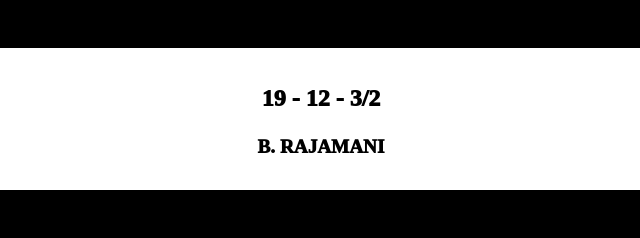
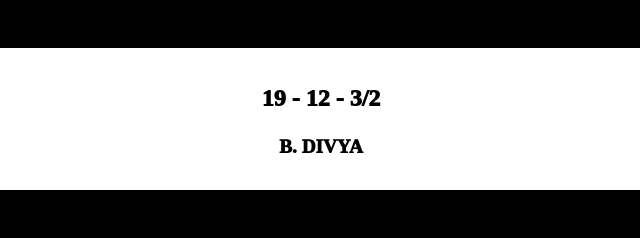
Before and after one commit to kalyan-raparthi/num, a plain HTML site: page index.html in a window 1280 px wide. Shown: the part 9661-9899 px from the top of the page, 319-959 px from the left. Drawn offline with Linux system fonts and the light colour scheme.

Commit message:
NAME CHANGES.

```diff
--- a/index.html
+++ b/index.html
@@ -216,7 +216,7 @@
         </div>
         <div class="section">
             <p class="in-00">19 -  12 -  3/2</p>
-            <p class="in-01">B. RAJAMANI</p>
+            <p class="in-01">B. DIVYA</p>
         </div>
         <div class="section">
             <p class="in-00"></p>
```
